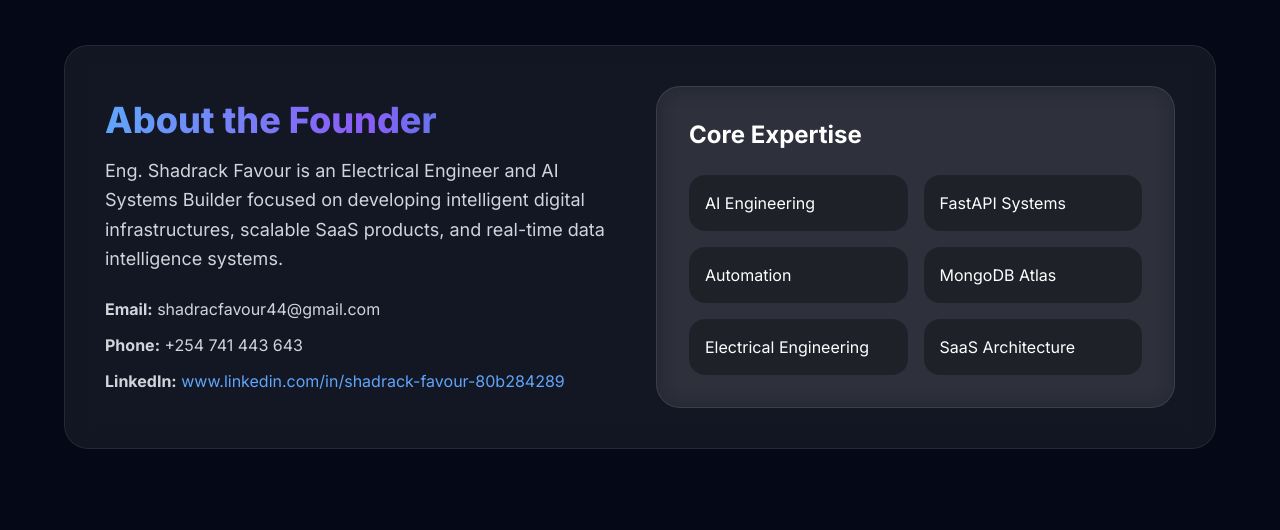
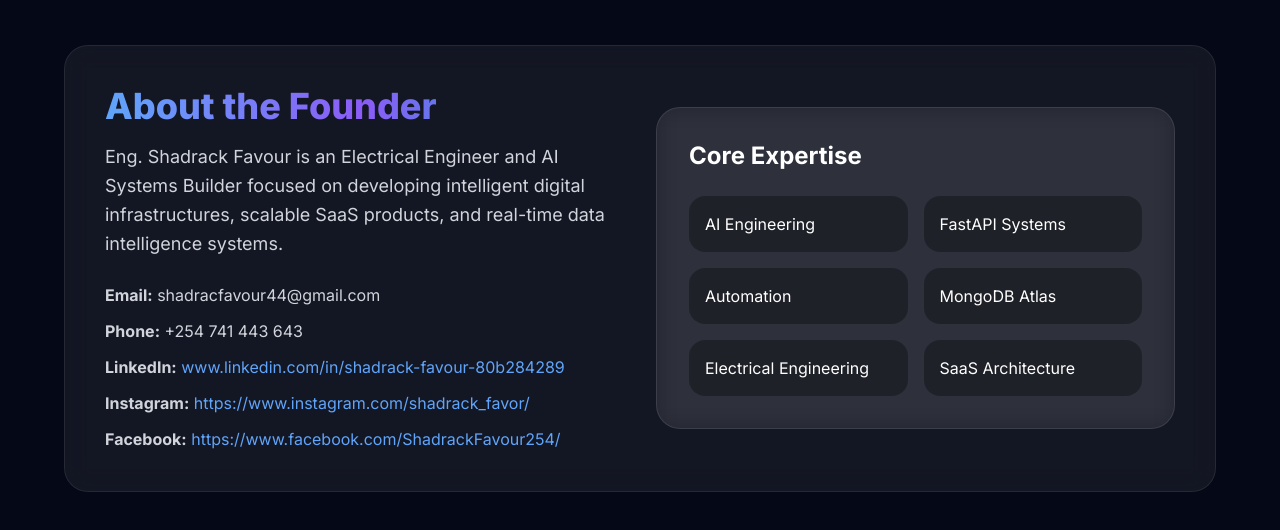
Before and after one commit to Shadrack-hue/shadrack-portfolio-system, a plain HTML site: page intelstream.html in a window 1280 px wide. Shown: the part 778-1308 px from the top of the page. Drawn offline with nearby package versions, Linux system fonts and the light colour scheme.

Commit message:
Add social media links to intelstream.html

```diff
--- a/intelstream.html
+++ b/intelstream.html
@@ -174,6 +174,8 @@
               <p><strong>Email:</strong> shadracfavour44@gmail.com</p>
               <p><strong>Phone:</strong> +254 741 443 643</p>
               <p><strong>LinkedIn:</strong> <a href="https://www.linkedin.com/in/shadrack-favour-80b284289" target="_blank" class="text-blue-400 hover:underline">www.linkedin.com/in/shadrack-favour-80b284289</a></p>
+              <p><strong>Instagram:</strong> <a href="https://www.instagram.com/shadrack_favor/" target="_blank" class="text-blue-400 hover:underline">https://www.instagram.com/shadrack_favor/</a></p>
+              <p><strong>Facebook:</strong> <a href="https://www.facebook.com/ShadrackFavour254/" target="_blank" class="text-blue-400 hover:underline">https://www.facebook.com/ShadrackFavour254/</a></p>
             </div>
           </div>
 
```
